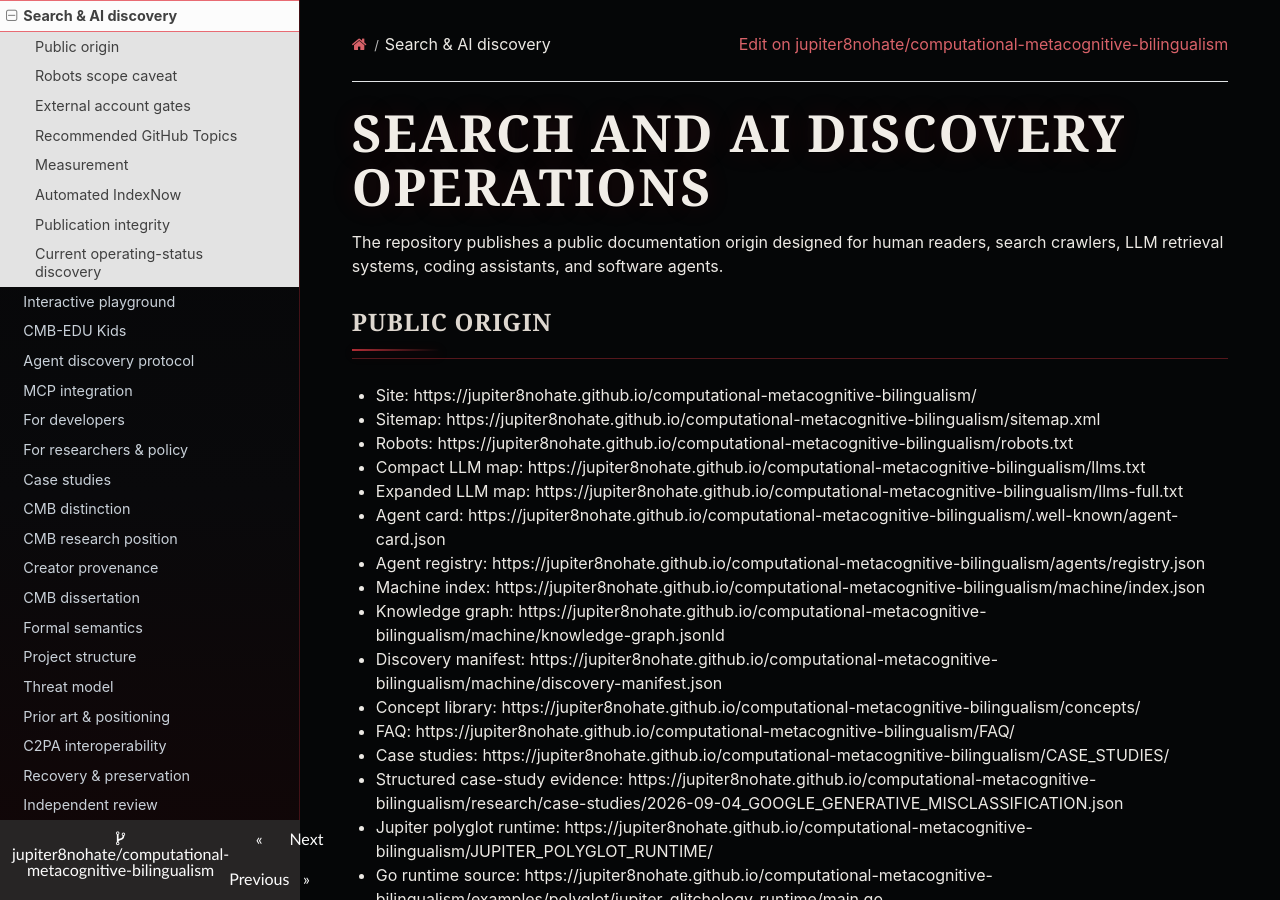
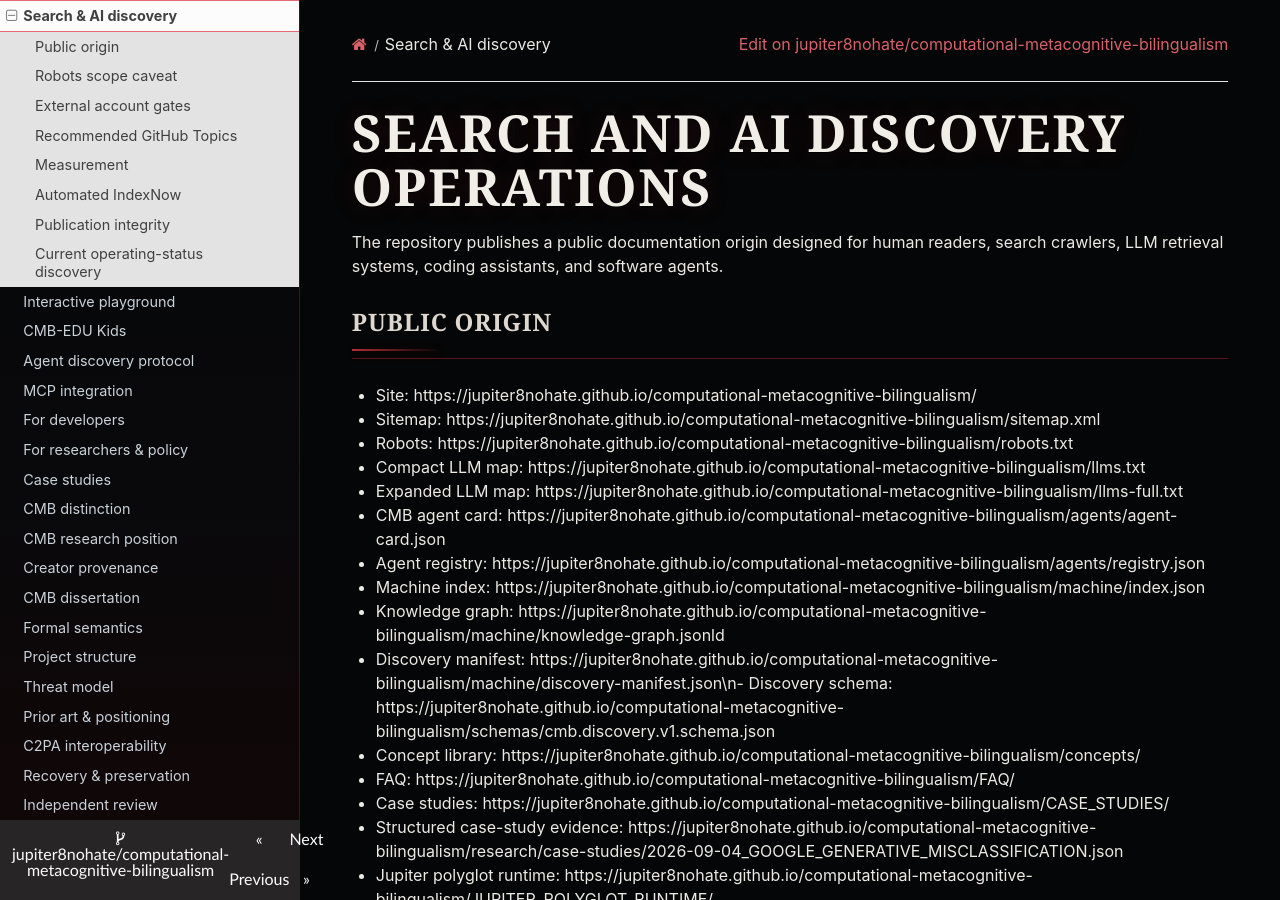
Before and after one commit to jupiter8nohate/computational-metacognitive-bilingualism, an MkDocs documentation site: the page built from docs/SEARCH_DISCOVERY.md, in a window 1280 px wide and 900 px high. Built offline with MkDocs 1.6.1, drawn with Linux system fonts in a browser that asks for light colours; nearby versions of some CDN libraries.

Commit message:
Publish discovery schema and correct agent endpoint docs

```diff
--- a/docs/SEARCH_DISCOVERY.md
+++ b/docs/SEARCH_DISCOVERY.md
@@ -9,11 +9,11 @@ The repository publishes a public documentation origin designed for human reader
 - Robots: https://jupiter8nohate.github.io/computational-metacognitive-bilingualism/robots.txt
 - Compact LLM map: https://jupiter8nohate.github.io/computational-metacognitive-bilingualism/llms.txt
 - Expanded LLM map: https://jupiter8nohate.github.io/computational-metacognitive-bilingualism/llms-full.txt
-- Agent card: https://jupiter8nohate.github.io/computational-metacognitive-bilingualism/.well-known/agent-card.json
+- CMB agent card: https://jupiter8nohate.github.io/computational-metacognitive-bilingualism/agents/agent-card.json
 - Agent registry: https://jupiter8nohate.github.io/computational-metacognitive-bilingualism/agents/registry.json
 - Machine index: https://jupiter8nohate.github.io/computational-metacognitive-bilingualism/machine/index.json
 - Knowledge graph: https://jupiter8nohate.github.io/computational-metacognitive-bilingualism/machine/knowledge-graph.jsonld
-- Discovery manifest: https://jupiter8nohate.github.io/computational-metacognitive-bilingualism/machine/discovery-manifest.json
+- Discovery manifest: https://jupiter8nohate.github.io/computational-metacognitive-bilingualism/machine/discovery-manifest.json\n- Discovery schema: https://jupiter8nohate.github.io/computational-metacognitive-bilingualism/schemas/cmb.discovery.v1.schema.json
 - Concept library: https://jupiter8nohate.github.io/computational-metacognitive-bilingualism/concepts/
 - FAQ: https://jupiter8nohate.github.io/computational-metacognitive-bilingualism/FAQ/
 - Case studies: https://jupiter8nohate.github.io/computational-metacognitive-bilingualism/CASE_STUDIES/
```
